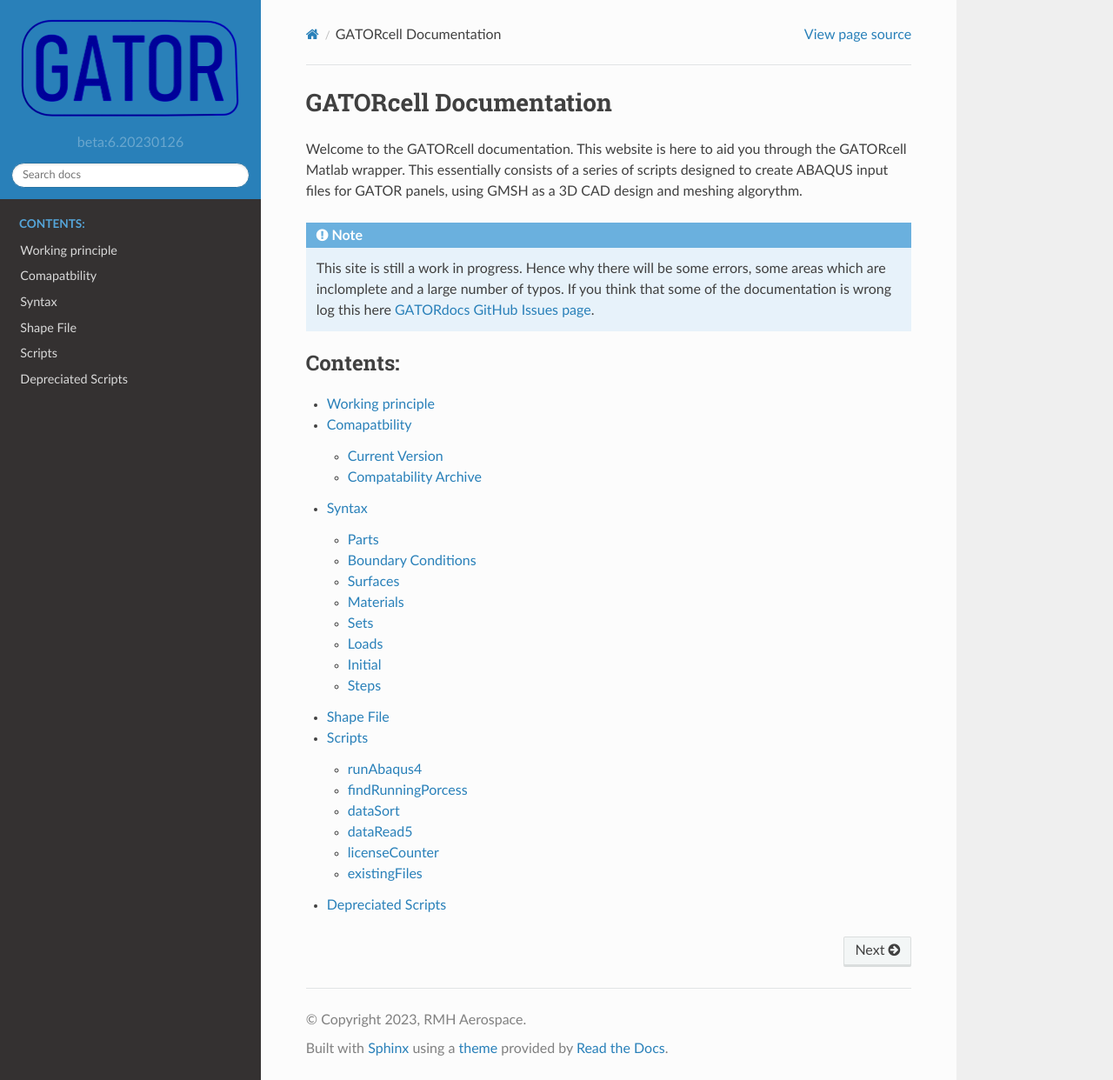
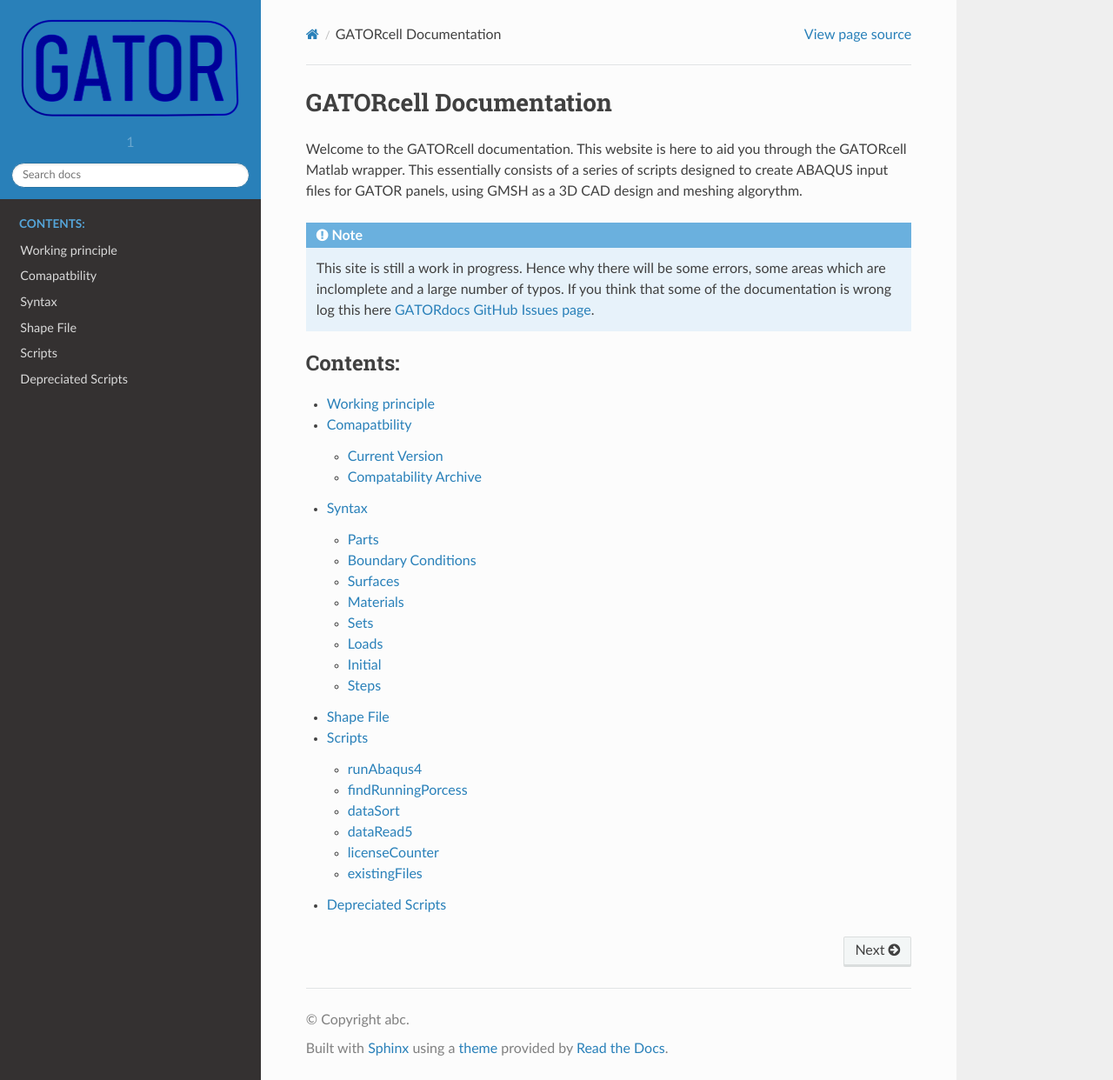
Before and after one commit to aq18507/GATORdocs, a Sphinx documentation site: the page built from doc/index.rst, in a window 1280 px wide and 1242 px high. Shown: the whole window at 87% size. Built offline with Sphinx 7.4.7 and the Read the Docs theme 2.0.0, drawn with Linux system fonts in a browser that asks for light colours.

Commit message:
update conf.py

```diff
--- a/doc/conf.py
+++ b/doc/conf.py
@@ -54,26 +54,22 @@
 # month = today.month
 # day = today.day
 
-year = '2023'
-month = '01'
-day = '26'
-
 # General information about the project.
 project = 'GATORcell Documentation'
-copyright = f'{year}, RMH Aerospace'
+copyright = 'abc' #f'{year}, RMH Aerospace'
 author = 'Rafael Heeb'
 
 # The version info for the project you're documenting, acts as replacement for
 # |version| and |release|, also used in various other places throughout the
 # built documents.
 
-major_version = 6
-minor_version = f'{year}{month}{day}'
+# major_version = 6
+# minor_version = f'{year}{month}{day}'
 
 # The short X.Y version.
-version = f'beta:{major_version}.{minor_version}'
+version = '1' #f'beta:{major_version}.{minor_version}'
 # The full version, including alpha/beta/rc tags.
-release = f'beta:{major_version}.{minor_version}'
+release = '1' #f'beta:{major_version}.{minor_version}'
 
 # The language for content autogenerated by Sphinx. Refer to documentation
 # for a list of supported languages.
@@ -188,9 +184,9 @@
 
 
 # rst epilog
-rst_epilog = """
-.. |ProjectVersion| replace:: v.{major}.{minor}
-""".format(
-major = major_version,
-minor = minor_version,
-)
+# rst_epilog = """
+# .. |ProjectVersion| replace:: v.{major}.{minor}
+# """.format(
+# major = major_version,
+# minor = minor_version,
+# )
```
